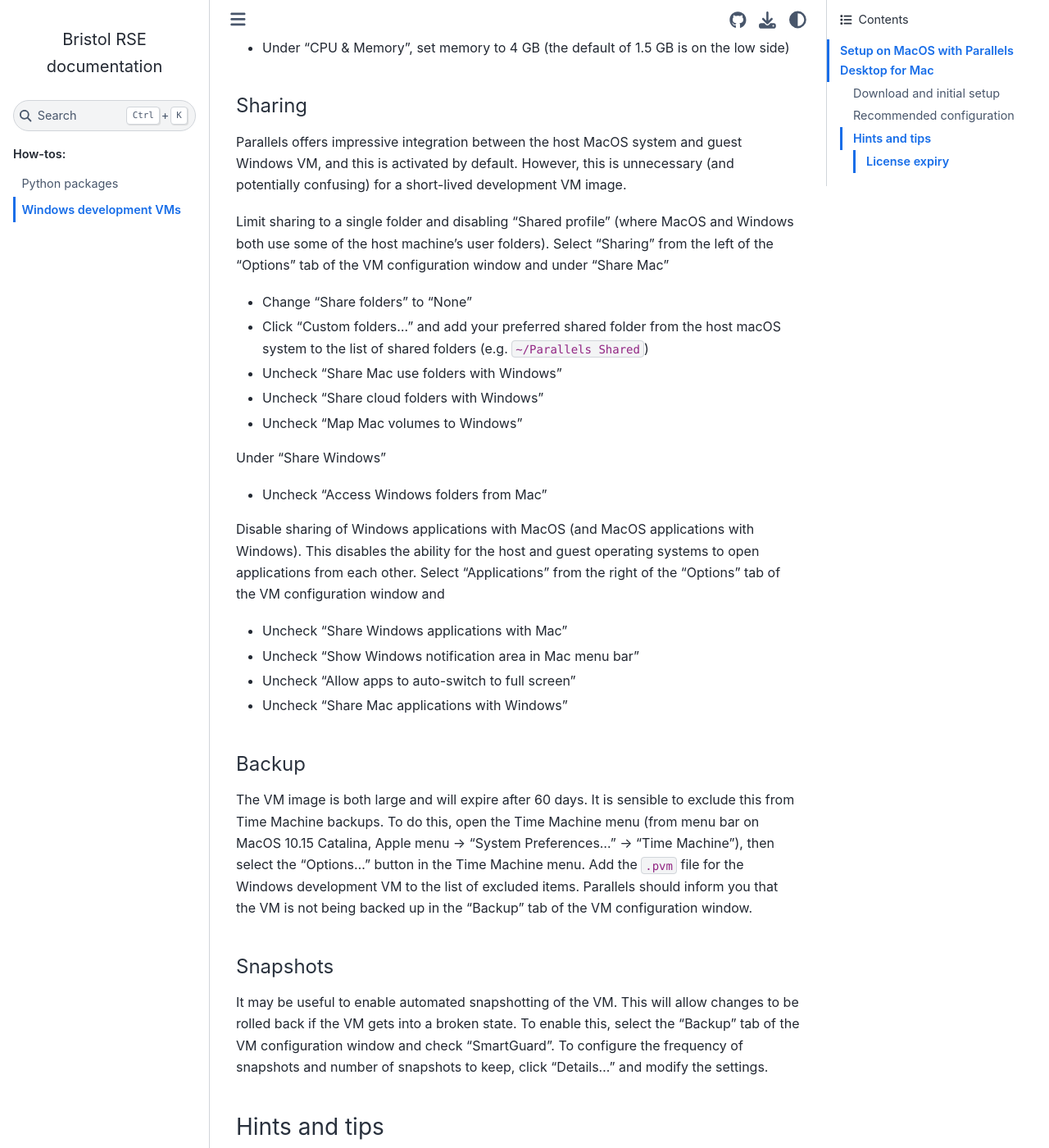
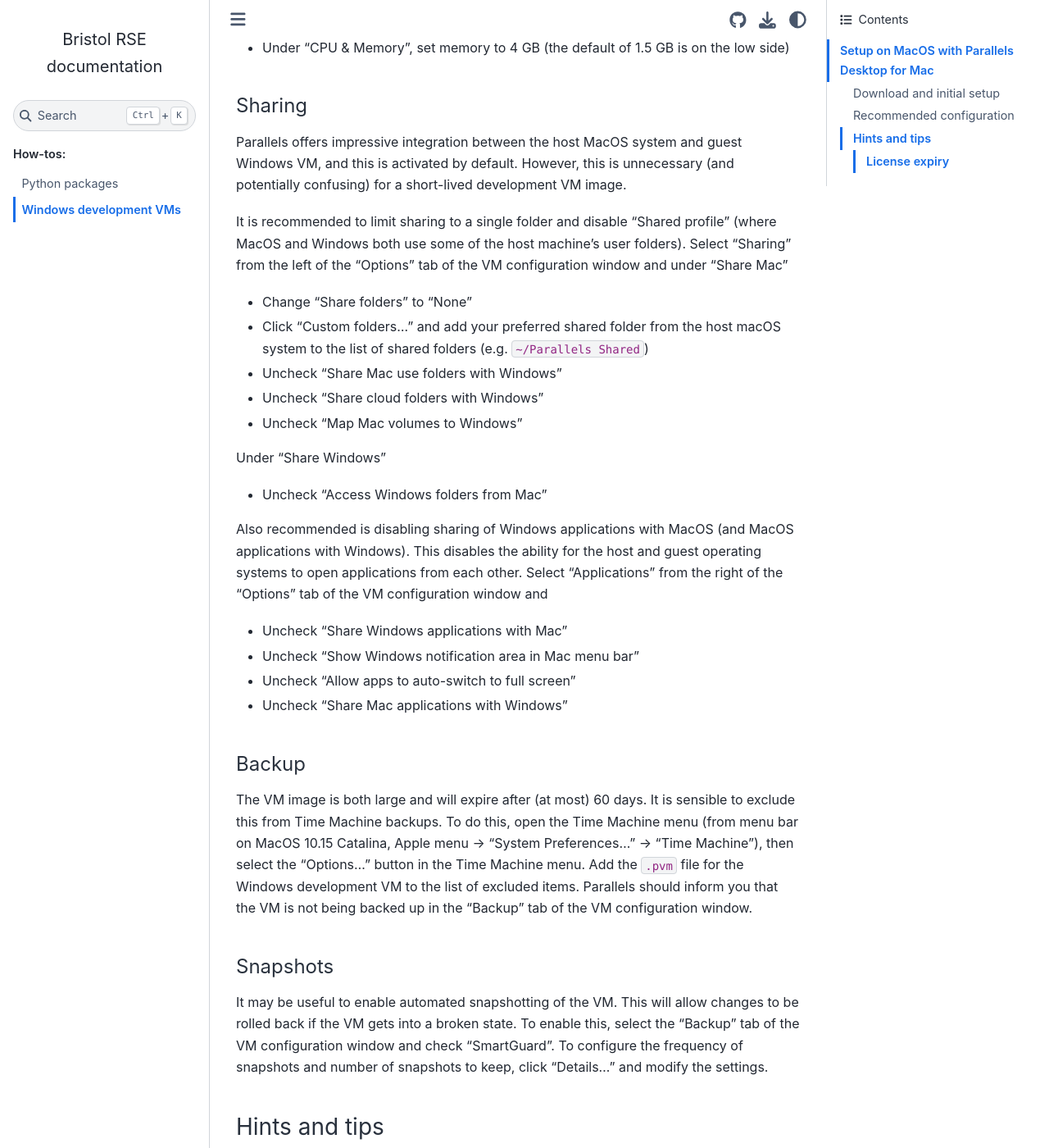
Before and after one commit to BristolRSE/bristolrse.github.io, a Sphinx documentation site: the page built from source/how-tos/windows_dev_vm.rst, in a window 1280 px wide and 1400 px high, scrolled down 1963 px. Shown: the whole window at 82% size. Built offline with Sphinx 7.4.7 and the Sphinx Book theme 1.1.4, drawn with Linux system fonts in a browser that asks for light colours; some of the changed text lies outside the part shown.

```diff
--- a/source/how-tos/windows_dev_vm.rst
+++ b/source/how-tos/windows_dev_vm.rst
@@ -9,7 +9,7 @@ Windows development VMs
    How to set up a Windows development virtual machine
 
 
-VM images are `available from Microsoft <https://developer.microsoft.com/en-us/windows/downloads/virtual-machines/>`_ for use with VMWare, Hyper-V, VirtualBox, and Parallels are available and are ~20 GB in size.
+Windows VM images are `available from Microsoft <https://developer.microsoft.com/en-us/windows/downloads/virtual-machines/>`_ for use with VMWare, Hyper-V, VirtualBox, and Parallels are available and are ~20 GB in size.
 
 The VM images expire after 60 days (the expiry date should be shown on the download page). The images are provided for evaluation and demonstration (see the terms linked on the download page) and do not require activation.
 
@@ -25,7 +25,7 @@ Download and initial setup
 --------------------------
 Download the Parallels virtual machine image `from Microsoft <https://developer.microsoft.com/en-us/windows/downloads/virtual-machines/>`_.
 
-Check the file hash of the download against the image. The values under "FileHash" in the table of downloads `provided by Microsoft <https://developer.microsoft.com/en-us/windows/downloads/virtual-machines/>`_ are SHA256 hash values, the default algorithm used by ``Get-FileHash`` in PowerShell. On MacOS we can check the hash using ``shasum``, e.g.
+Check the file hash of the download against the image. The values under "FileHash" in the table of downloads `provided by Microsoft <https://developer.microsoft.com/en-us/windows/downloads/virtual-machines/>`_ are SHA256 hash values (the default algorithm used by ``Get-FileHash`` `in PowerShell <https://docs.microsoft.com/en-us/powershell/module/microsoft.powershell.utility/get-filehash>`_). On MacOS we can check the hash using ``shasum``, e.g.
 
 .. code-block:: shell
 
@@ -39,7 +39,7 @@ Unzip the file into your Parallels virtual machine folder, e.g.
 
    unzip WinDev2104Eval.Parallels.zip -d ~/Parallels
 
-replacing ``~/Parallels`` with your Parallels virtual machine folder (this can be found in the Preferences menu for Parallels Desktop).
+replacing ``~/Parallels`` with your Parallels virtual machine folder (this can be found in the "Preferences" menu for Parallels Desktop).
 
 .. warning::
 
@@ -66,7 +66,7 @@ Sharing
 
 Parallels offers impressive integration between the host MacOS system and guest Windows VM, and this is activated by default. However, this is unnecessary (and potentially confusing) for a short-lived development VM image.
 
-Limit sharing to a single folder and disabling "Shared profile" (where MacOS and Windows both use some of the host machine's user folders). Select "Sharing" from the left of the "Options" tab of the VM configuration window and under "Share Mac"
+It is recommended to limit sharing to a single folder and disable "Shared profile" (where MacOS and Windows both use some of the host machine's user folders). Select "Sharing" from the left of the "Options" tab of the VM configuration window and under "Share Mac"
 
 * Change "Share folders" to "None"
 * Click "Custom folders..." and add your preferred shared folder from the host macOS system to the list of shared folders (e.g. ``~/Parallels Shared``)
@@ -78,7 +78,7 @@ Under  "Share Windows"
 
 * Uncheck "Access Windows folders from Mac"
 
-Disable sharing of Windows applications with MacOS (and MacOS applications with Windows). This disables the ability for the host and guest operating systems to open applications from each other. Select "Applications" from the right of the "Options" tab of the VM configuration window and
+Also recommended is disabling sharing of Windows applications with MacOS (and MacOS applications with Windows). This disables the ability for the host and guest operating systems to open applications from each other. Select "Applications" from the right of the "Options" tab of the VM configuration window and
 
 * Uncheck "Share Windows applications with Mac"
 * Uncheck "Show Windows notification area in Mac menu bar"
@@ -88,7 +88,7 @@ Disable sharing of Windows applications with MacOS (and MacOS applications with
 Backup
 ^^^^^^
 
-The VM image is both large and will expire after 60 days. It is sensible to exclude this from Time Machine backups. To do this, open the Time Machine menu (from menu bar on MacOS 10.15 Catalina, Apple menu → "System Preferences..." → "Time Machine"), then select the "Options..." button in the Time Machine menu. Add the ``.pvm`` file for the Windows development VM to the list of excluded items. Parallels should inform you that the VM is not being backed up in the "Backup" tab of the VM configuration window.
+The VM image is both large and will expire after (at most) 60 days. It is sensible to exclude this from Time Machine backups. To do this, open the Time Machine menu (from menu bar on MacOS 10.15 Catalina, Apple menu → "System Preferences..." → "Time Machine"), then select the "Options..." button in the Time Machine menu. Add the ``.pvm`` file for the Windows development VM to the list of excluded items. Parallels should inform you that the VM is not being backed up in the "Backup" tab of the VM configuration window.
 
 Snapshots
 ^^^^^^^^^
@@ -103,4 +103,4 @@ License expiry
 
 The evaluation license for the VM expires on the date specified on the `download page <https://developer.microsoft.com/en-us/windows/downloads/virtual-machines/>`_. The VM should present a warning message on startup when it is nearing expiry.
 
-A description of the VM, including the expiry date can be viewed when the VM is running by selecting the VM name from the MacOS menu bar and then selecting the "About" option (e.g. "WinDev2104Eval" → "About WinDev2104Eval").
+A description of the VM, including the expiry date, can be viewed when the VM is running by selecting the VM name from the MacOS menu bar and then selecting the "About" option (e.g. "WinDev2104Eval" → "About WinDev2104Eval").
```
Also changed, not shown: other parts of source/how-tos/windows_dev_vm.rst (+1 -1 lines).
